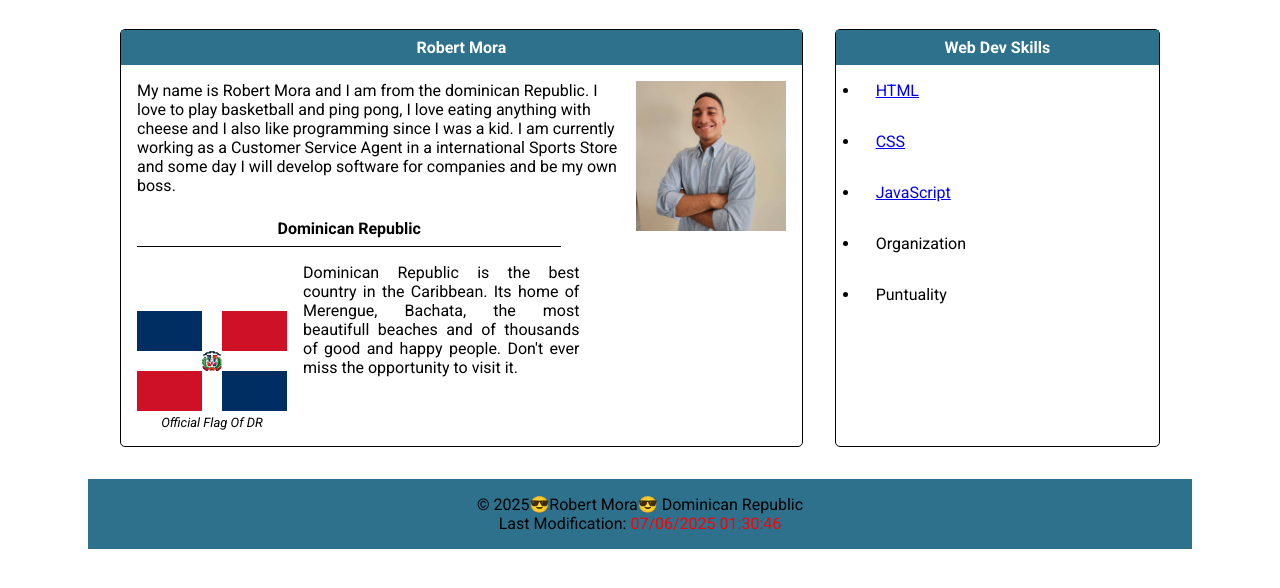
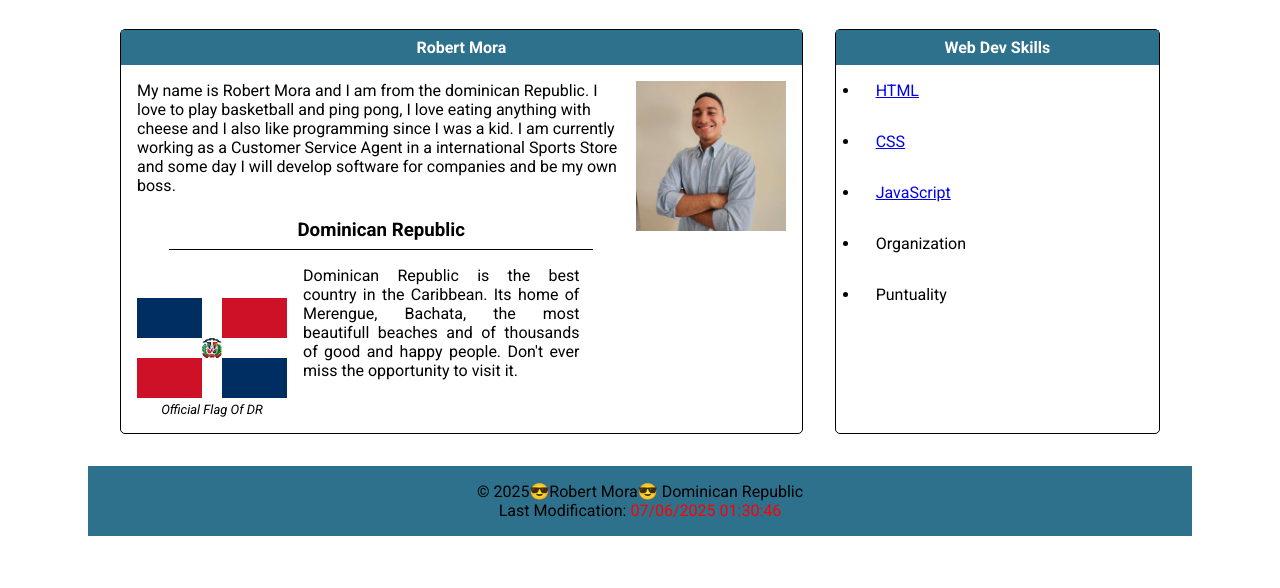
Before and after one commit to rmora06/wdd131, a plain HTML site: page index.html in a window 1280 px wide. Shown: the part 162-750 px from the top of the page. Drawn offline with Linux system fonts and the light colour scheme.

Commit message:
tittle final

```diff
--- a/index.html
+++ b/index.html
@@ -31,7 +31,7 @@
                 <h1>Robert Mora</h1>
                 <img src="images/profile.JPG" alt="profile" width="150" class="profile_pic">
                 <p>My name is Robert Mora and I am from the dominican Republic. I love to play basketball and ping pong, I love eating anything with cheese and I also like programming since I was a kid. I am currently working as a Customer Service Agent in a international Sports Store and some day I will develop software for companies and be my own boss.</p>
-                <p class="country_name">Dominican Republic</p>
+                <h3 class="country_name">Dominican Republic</h3>
                 <figure class="flag_pic">
                     <img src="images/flag.svg" alt="flag" width="150">
                     <figcaption class="caption"> Official Flag Of DR</figcaption>
```
